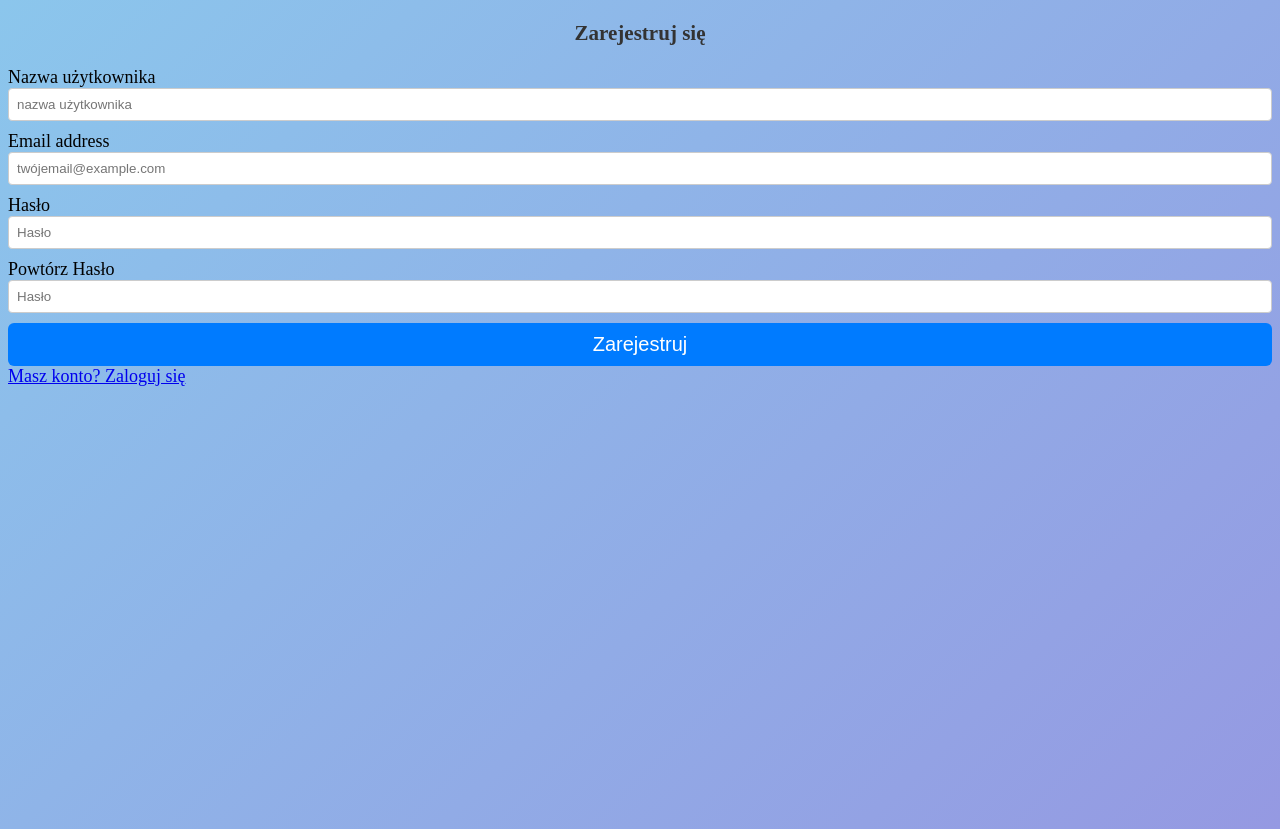
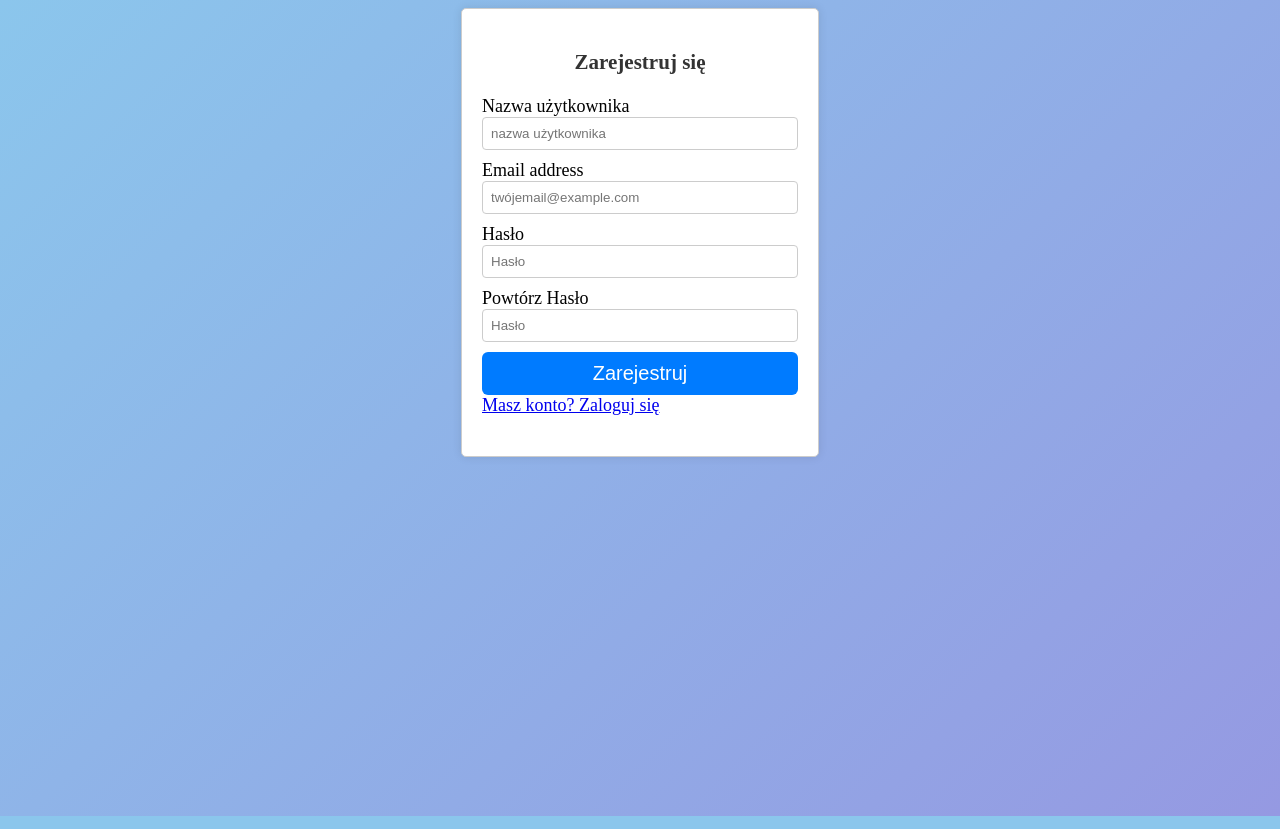
Before and after one commit to ReTTy982/Internetowe-Bazy-Danych, a React (Create React App) app in the folder frontend/: page /auth/register in a window 1280 px wide. Built offline with nearby package versions, Linux system fonts and the light colour scheme.

Commit message:
poprawa formularza rejestracji

```diff
--- a/frontend/src/components/auth/Register.js
+++ b/frontend/src/components/auth/Register.js
@@ -50,7 +50,7 @@ const Register = () => {
 
     return (
         <div>
-            <form>
+            <form className="login-form">
                 <h3>Zarejestruj się</h3>
 
                 <div className="mb-4">
```
